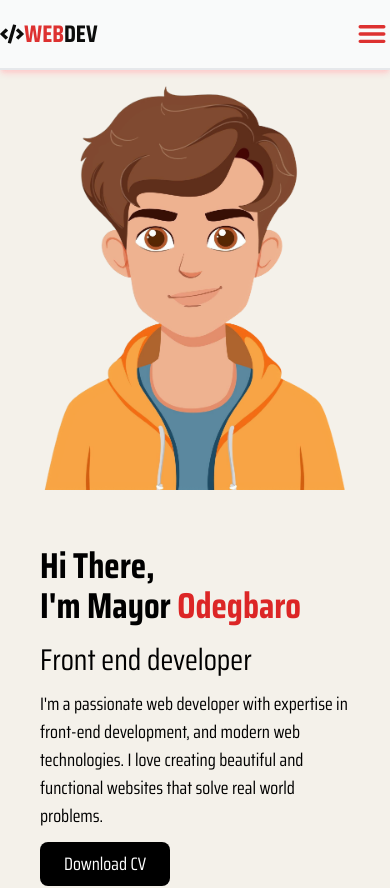
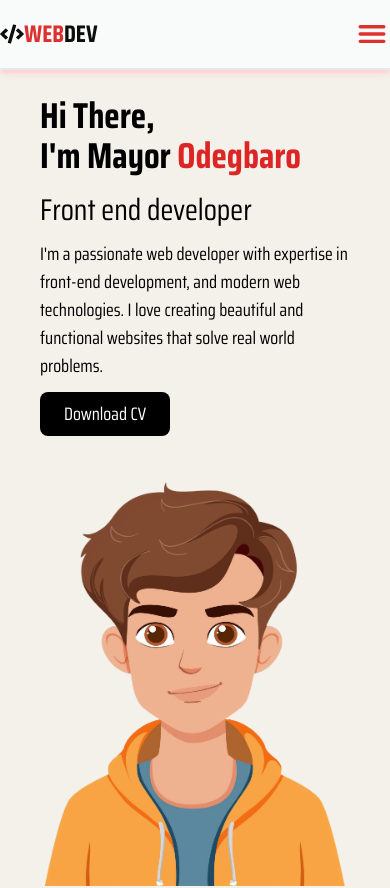
Before and after one commit to king-mayor/Portfolio, a Next.js app: page / in a window 390 px wide. Shown: the top 888 px of the page. Built offline with nearby package versions, Linux system fonts and the light colour scheme.

Commit message:
second commit

```diff
--- a/src/components/Hero.jsx
+++ b/src/components/Hero.jsx
@@ -9,7 +9,7 @@ import { FaLinkedin } from "react-icons/fa6";
 const Hero = () => {
   return (
     <div>
-      <div className="flex lg:justify-around lg:flex-row flex-col-reverse items-center px-10 gap-10 py-20">
+      <div className="flex lg:justify-around lg:flex-row flex-col items-center px-10 gap-10 py-20">
         <div className="1st" data-aos="zoom-in-up" data-aos-duration="1000">
           <div className="py-4">
             <h2 className="lg:text-6xl text-4xl font-bold">Hi There,</h2>
```
